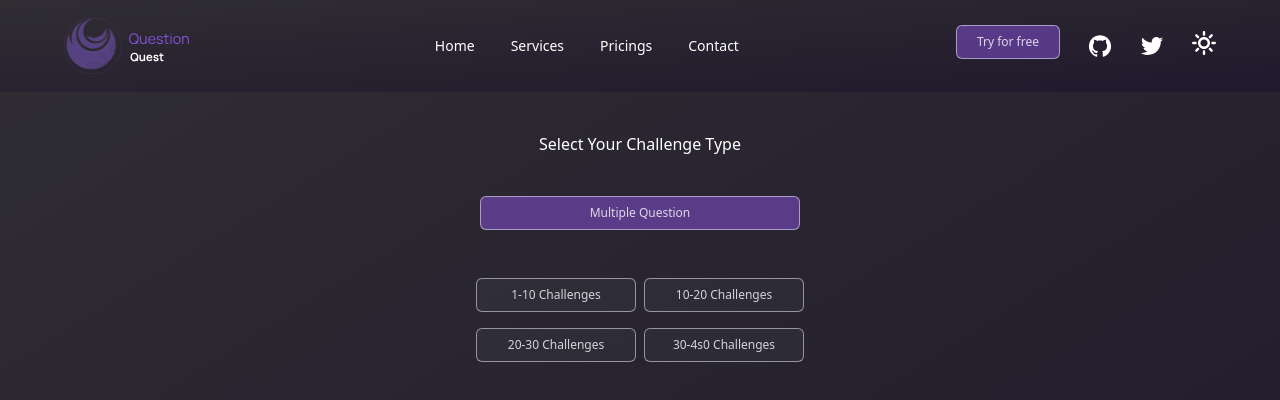
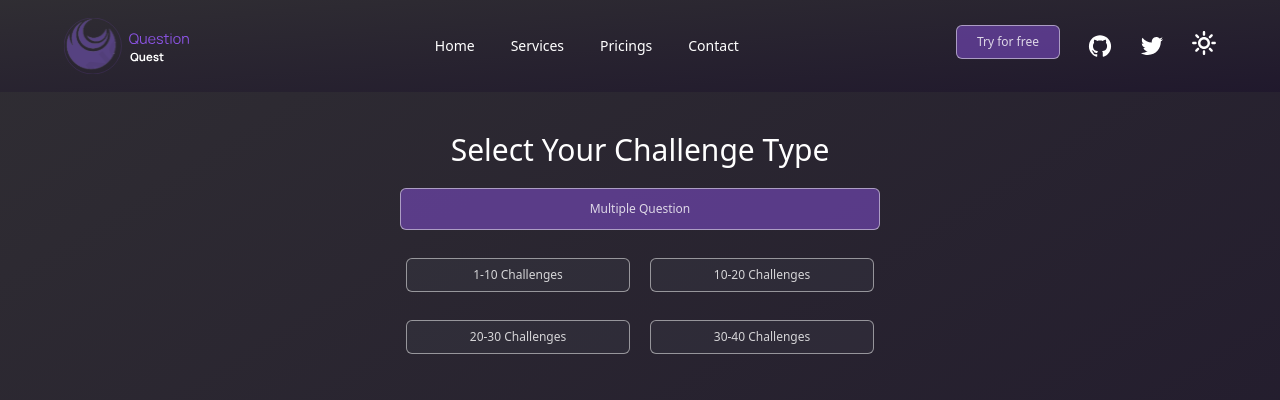
Before and after one commit to DagNo1/Question-Quest, a React (Vite) app: page /main/select2 in a window 1280 px wide. Shown: the top 400 px of the page. Built offline with nearby package versions, Linux system fonts and the light colour scheme.

Commit message:
Select Pages made responsive

```diff
--- a/src/pages/MainPages/SelectChallenge/SelectChallenge.jsx
+++ b/src/pages/MainPages/SelectChallenge/SelectChallenge.jsx
@@ -14,23 +14,23 @@ const SelectChallenge = () => {
     }
   ]
   return (
-    <div className="flex justify-center items-center flex-col my-10 gap-5">
-      <p className="text-white">Select Your Challenge Type</p>
-
+    <div className="flex justify-center items-center flex-col my-10 gap-5 md:my-20 md:gap-10">
+      <p className="text-white md:text-2xl lg:text-3xl">Select Your Challenge Type</p>
+      <div className="flex flex-col gap-5 lg:w-[40rem]">
       {
         choices.map((choice) => (
           <button
             className="text-white/80 border border-white/50  lg:text-xs motion-safe:hover:scale-105
-            focus:bg-purple/50 focus:border-white  font-medium rounded-md
-            text-sm px-12 md:px-5 md:text-xs py-2 text-center mb-2 max-md:px-4 max-md:py-[0.8rem]
-            w-80 bg-gray-500/10
+            focus:bg-purple/50 focus:border-purple  font-medium rounded-md
+            text-sm py-3 mx-10 mb-2 px-4 max-md:py-[0.8rem] text-start
+            w-72 bg-gray-500/10  md:w-[25rem] md:text-lg lg:w-96 lg:text-xl lg:self-start lg:w-[32rem]
             "
           >
             {choice.text}
           </button>
         ))
       }
-
+      </div>
     </div>
   );
 };
--- a/src/pages/MainPages/SelectChallenge2/SelectChallenge2.jsx
+++ b/src/pages/MainPages/SelectChallenge2/SelectChallenge2.jsx
@@ -10,26 +10,26 @@ const SelectChallenge2 = () => {
       text: "20-30 Challenges"
     },
     {
-      text: "30-4s0 Challenges"
+      text: "30-40 Challenges"
     }
   ]
   return (
-    <div className="flex justify-center items-center flex-col my-10 gap-10">
-      <p className="text-white">Select Your Challenge Type</p>
+    <div className="flex justify-center items-center flex-col my-10 gap-10 md:gap-5">
+      <p className="text-white md:text-2xl lg:text-3xl">Select Your Challenge Type</p>
       <button
-        className="text-white/80 border border-white/50  lg:text-xs motion-safe:hover:scale-105
-          bg-purple/50 border-white  font-medium rounded-md text-sm px-12 md:px-5 md:text-xs
-          py-2 text-center mb-2 max-md:px-4 max-md:py-[0.8rem] w-80
-          "
+        className="text-white/80 border border-white/50 lg:text-xs
+        bg-purple/50  font-medium rounded-md
+        text-sm py-3 text-center mx-10 mb-2 max-md:px-4 max-md:py-[0.8rem]
+        w-72  md:w-[25rem] md:text-lg lg:w-[30rem] lg:text-xl"
       >Multiple Question</button>
-      <div className="grid grid-cols-2 gap-2">
+      <div className="grid grid-cols-2 gap-2 md:gap-5">
         {
           choices.map((choice) => (
             <button
               className="text-white/80 border border-white/50  lg:text-xs motion-safe:hover:scale-105
-          focus:bg-purple/50 focus:border-white  font-medium rounded-md
-          text-sm px-12 md:px-5 md:text-xs py-2 text-center mb-2 max-md:px-4 max-md:py-[0.8rem]
-          w-40 bg-gray-500/10
+          focus:bg-purple/50 focus:border-white font-medium rounded-md
+          text-sm px-12 md:px-5 py-2 text-center mb-2 max-md:px-4 max-md:py-[0.8rem]
+          w-40 bg-gray-500/10 md:w-48 md:text-md lg:text-lg lg:w-56
           "
             >
               {choice.text}
```
